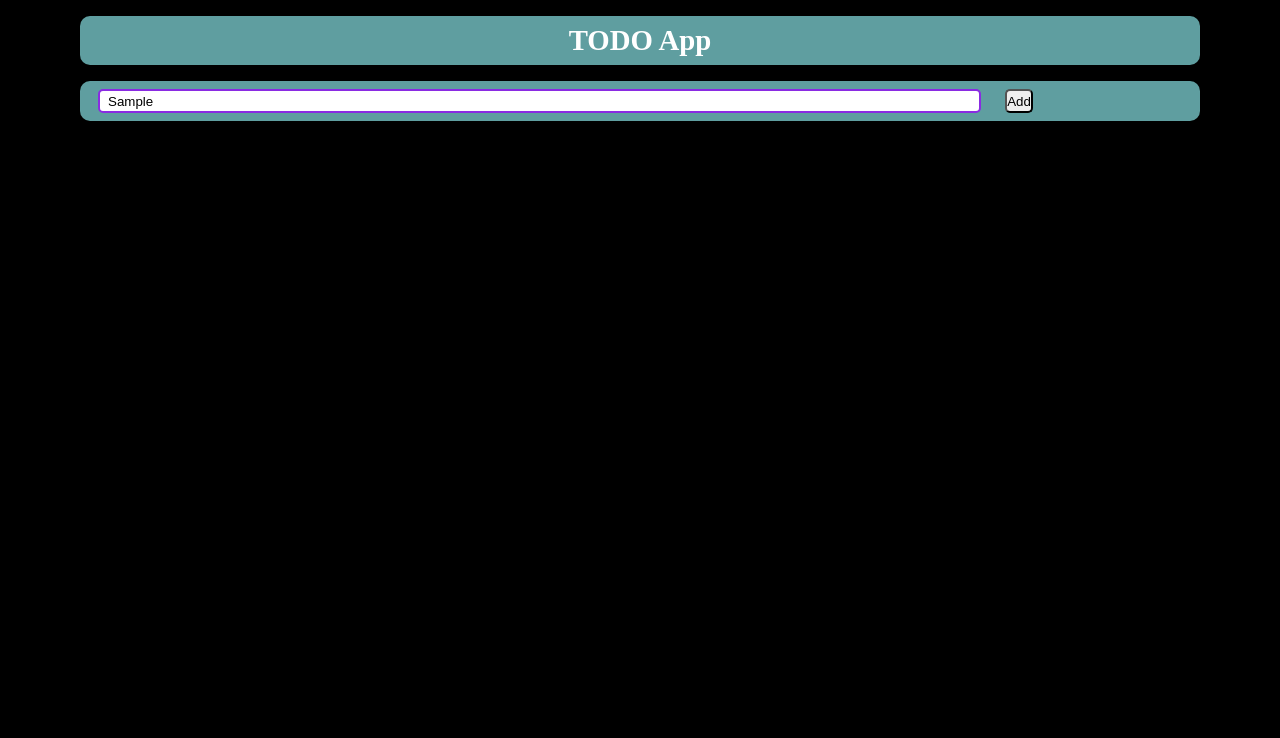
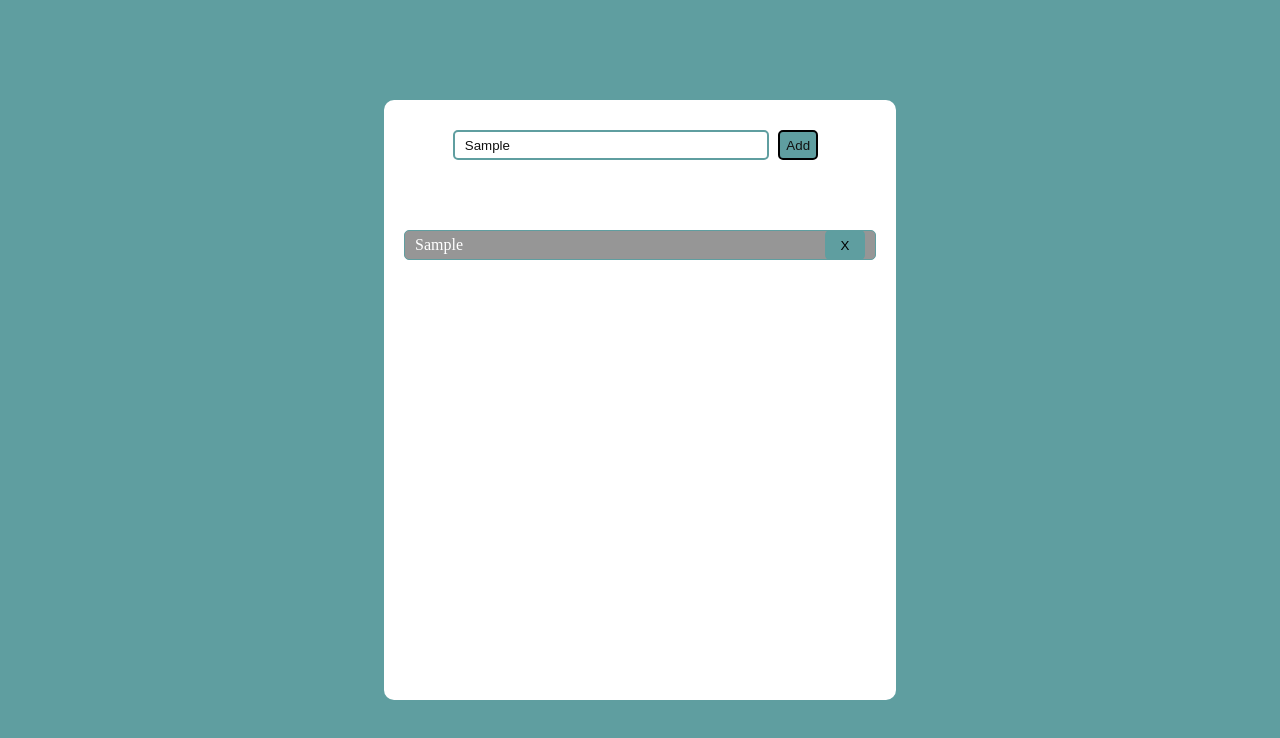
Before and after one commit to TrixOMG/ToDo-App-Vanilla, a plain HTML site: page index.html in a window 1280 px wide. Both pictures are taken after typing "Sample" into the empty fields and a click on the button "Add". Drawn offline with Linux system fonts and the light colour scheme.

Commit message:
added creating and deleting tasks did some styling

```diff
--- a/index.html
+++ b/index.html
@@ -1,25 +1,20 @@
 <!DOCTYPE html>
 <html lang="en">
 	<head>
-    <meta charset="UTF-8">
-    <meta http-equiv="X-UA-Compatible" content="IE=edge">
-    <meta name="viewport" content="width=device-width, initial-scale=1.0">
-    <link href="./styles.css" rel="stylesheet">
+		<meta charset="UTF-8" />
+		<meta http-equiv="X-UA-Compatible" content="IE=edge" />
+		<meta name="viewport" content="width=device-width, initial-scale=1.0" />
+		<link href="./styles.css" rel="stylesheet" />
 		<title>TODO App</title>
 	</head>
 	<body>
-    <div class="main-container">
-        <div class="header">
-            <h1 class="main-container-title-text">TODO App</h1>
-        </div>
-
 			<div class="app-container">
 				<div class="input-container">
-                <input type="text" class="input"/>
-                <button class="input-container-add-button">Add</button>
+					<input type="text" class="input" id="input" placeholder="Type your task here..."/>
+					<button class="button" id="add-button">Add</button>
 				</div>
+				<div class="todo-container" id="todo-container"></div>
 			</div>
-
 		</div>
 		<script src="./index.js"></script>
 	</body>
--- a/index.js
+++ b/index.js
@@ -0,0 +1,30 @@
+let addButton = document.getElementById("add-button");
+let input = document.getElementById("input");
+let todoContainer = document.getElementById("todo-container");
+
+let regExp = new RegExp(/\s/g);
+
+addButton.onclick = () => {
+  if (input.value.length == 0 || regExp.test(input.value)) {
+    alert("Please type your Task");
+  } else {
+    todoContainer.innerHTML += `
+        <div class="task">
+            <p>
+                ${input.value}
+            </p>
+            <button class="delete-button">
+                X
+            </button>
+        </div>
+    `;
+  }
+
+  let tasks = document.querySelectorAll(".delete-button");
+
+  for (let i = 0; i < tasks.length; i++) {
+    tasks[i].onclick = () => {
+      tasks[i].parentNode.remove();
+    };
+  }
+};
--- a/styles.css
+++ b/styles.css
@@ -1,69 +1,98 @@
-*{
+*,
+*:before,
+*:after{
+    padding: 0;
     margin: 0;
-    padding: 0;
     box-sizing: border-box;
 }
 
 body {
-    background-color: black;
+    background-color: cadetblue;
     color: white;
     display: flex;
+    justify-content: center;
+    height: 100vh;
 }
 
-.main-container {
-    width: 90vw;
+.app-container {
+    width: 40vw;
     height: fit-content;
     display: flex;
     flex-direction: column;
+    align-items: center;
+    background-color: white;
+    border-radius: 10px;
+    min-width: 500px;
+    min-height: 600px;
     margin: auto;
 }
 
-.header {
-    padding: 0.5rem;
+.input-container {
+    padding: 30px;
+    width: 100%;
     display: flex;
-    background-color: cadetblue;
-    margin: 1rem;
-    border-radius: 10px;
-}
-
-.header > h1{
-    margin: auto;
-    font-size: 1.8rem;
-}
-
-.main-container-title-text {
-    margin: 1rem auto;
-}
-
-.app-container {
-    padding: 0.5rem;
-    display: flex;
-    background-color: cadetblue;
-    margin: 0 1rem;
-    border-radius: 10px;
-    flex-direction: column;
     justify-content: center;
 }
 
-.input {
-    height: 1.5rem;
+.input{
+    width: 70%;
+    height: 30px;
+    padding: 10px;
+    color: #111111;
     border-radius: 5px;
-    width: 80%;
-    margin: 0 10px;
-    outline: none;
-    padding: 0.5rem;
-    border-radius: 5px;
-    border: 2px solid blueviolet;
+    border: 2px solid cadetblue;
 }
 
-.input-container-add-button {
-    height: 1.5rem;
-    border-radius: 5px;
-    margin: 0 10px;
+.input:focus {
     outline: none;
+    border-color: black;
 }
 
-.input:focus{
+.button {
+    height: 30px;
+    width: 40px;
+    color: #111111;
+    border-radius: 5px;
+    background-color: cadetblue;
+    border: none;
+    margin:  0 2%;
+    cursor: pointer;
+}
+
+.button:focus {
+    border: 2px solid black;
+}
+
+.todo-container {
+    min-width: 50px;
+    width: 100%;
+    padding: 30px 20px;
+    margin-top: 10px;
+}
+
+.task {
+    display: flex;
+    align-items: center;
+    border-radius: 5px;
+    justify-content: space-between;
+    border: 1px solid cadetblue;
+    cursor: pointer;
+    background-color: rgb(150, 150, 150);
+    height: 30px;
+    margin-bottom: 10px;
+    padding: 5px 10px;
+}
+
+.delete-button {
+    background-color: cadetblue;
+    border: none;
+    cursor: pointer;
     outline: none;
-    border-color: #0d75ec;
+    height: 30px;
+    width: 40px;
+    border-radius: 5px;
 }
+
+.delete-button:focus {
+    border: 2px solid black;
+}
```
Lines whose indentation alone changed are shown as unchanged.
